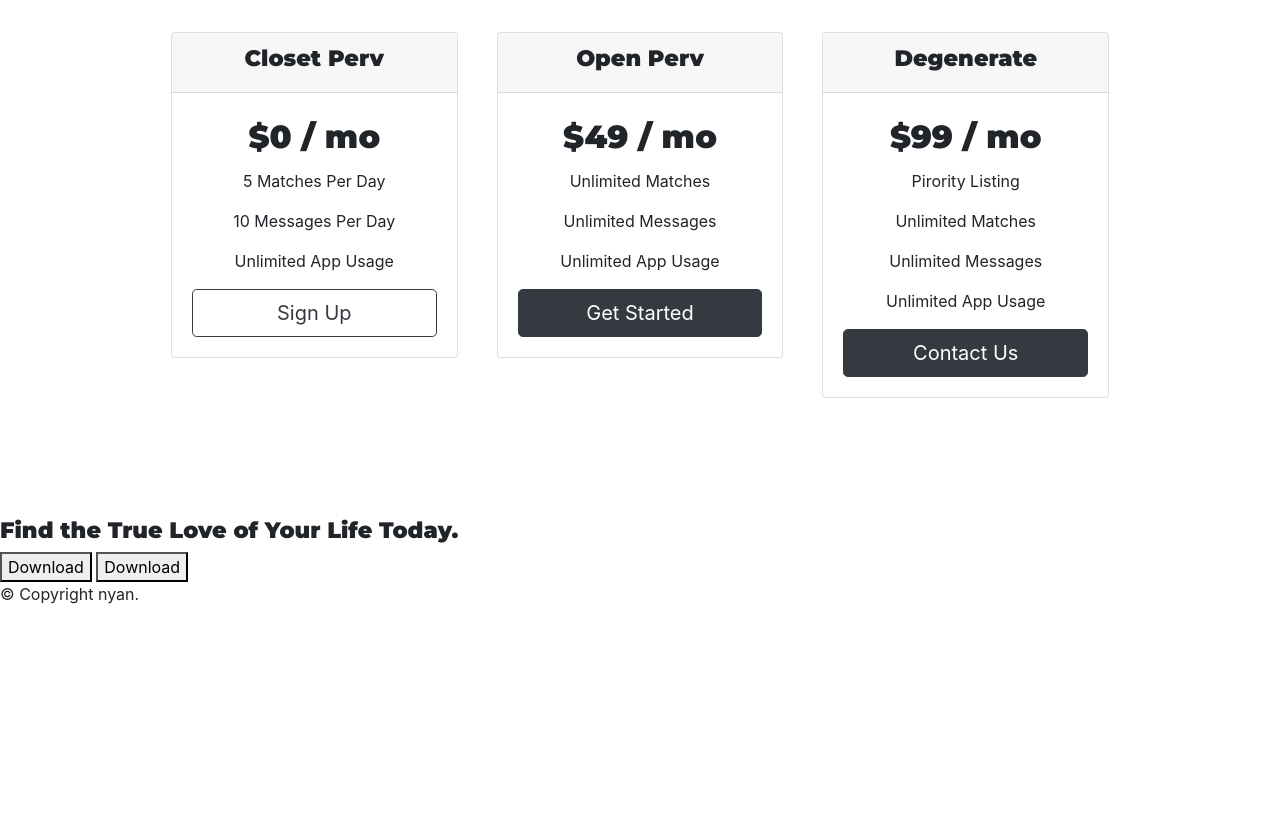
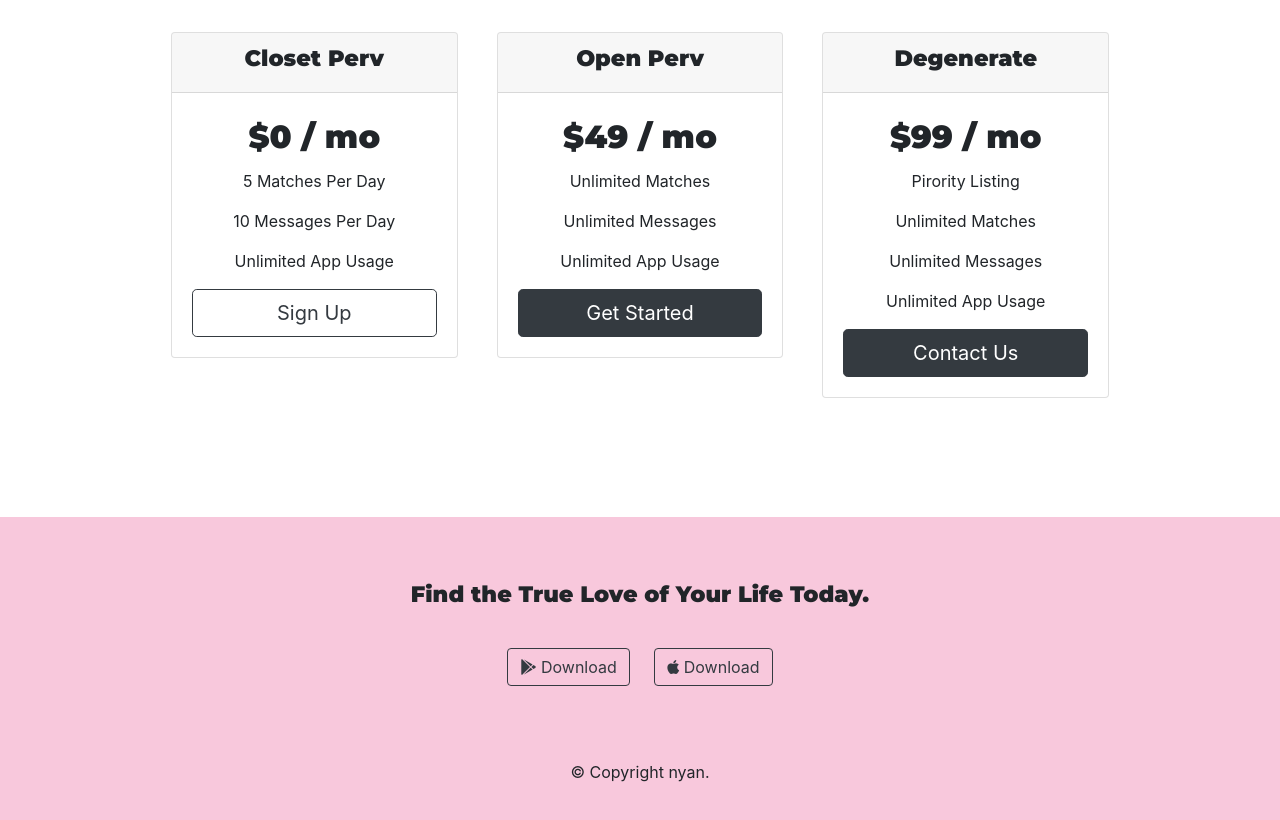
Before and after one commit to Cyrusroy001/nyan, a plain HTML site: page index.html in a window 1280 px wide. Shown: the part 1976-2796 px from the top of the page. Before the commit the page ends 2598 px from the top, so only its background shows below. Drawn offline with nearby package versions, Linux system fonts and the light colour scheme.

Commit message:
footer section

```diff
--- a/css/styles.css
+++ b/css/styles.css
@@ -160,3 +160,31 @@ h3 {
 .price-column {
   padding: 3% 2%;
 }
+
+/* CALL TO ACTION SECTION */
+
+#cta {
+  background-color: #f8c8dc;
+  text-align: center;
+  margin: 0;
+  padding: 5%;
+}
+
+#footer {
+  background-color: #f8c8dc;
+  text-align: center;
+  padding-bottom: 3%;
+}
+
+.footer-text {
+  margin: 0;
+  ccolor: #8f8f8f;
+}
+
+.footer-buttons {
+  margin-top: 30px;
+}
+
+.download-footer-button {
+  margin: 10px;
+}
--- a/index.html
+++ b/index.html
@@ -193,7 +193,7 @@
     <!-- Press -->
 
     <section id="press">
-      <img class="press-logo" src="images/techcrunch.png" alt="tc-logo" />
+      <img class="press-logo" src="images/TechCrunch.png" alt="tc-logo" />
       <img class="press-logo" src="images/tnw.png" alt="tnw-logo" />
       <img
         class="press-logo"
@@ -260,14 +260,20 @@
 
     <section id="cta">
       <h3>Find the True Love of Your Life Today.</h3>
-      <button type="button">Download</button>
-      <button type="button">Download</button>
+      <div class="footer-buttons">
+        <button type="button" class="download-footer-button btn btn-outline-dark btn-md">
+          <i class="fab fa-google-play android-icon-footer"></i> Download
+        </button>
+        <button type="button" class="download-footer-button btn btn-outline-dark btn-md">
+          <i class="fab fa-apple apple-icon-footer"></i> Download
+        </button>
+      </div>
     </section>
 
     <!-- Footer -->
 
     <footer id="footer">
-      <p>© Copyright nyan.</p>
+      <p class="footer-text">© Copyright nyan.</p>
     </footer>
 
     <!-- Optional JavaScript -->
```
